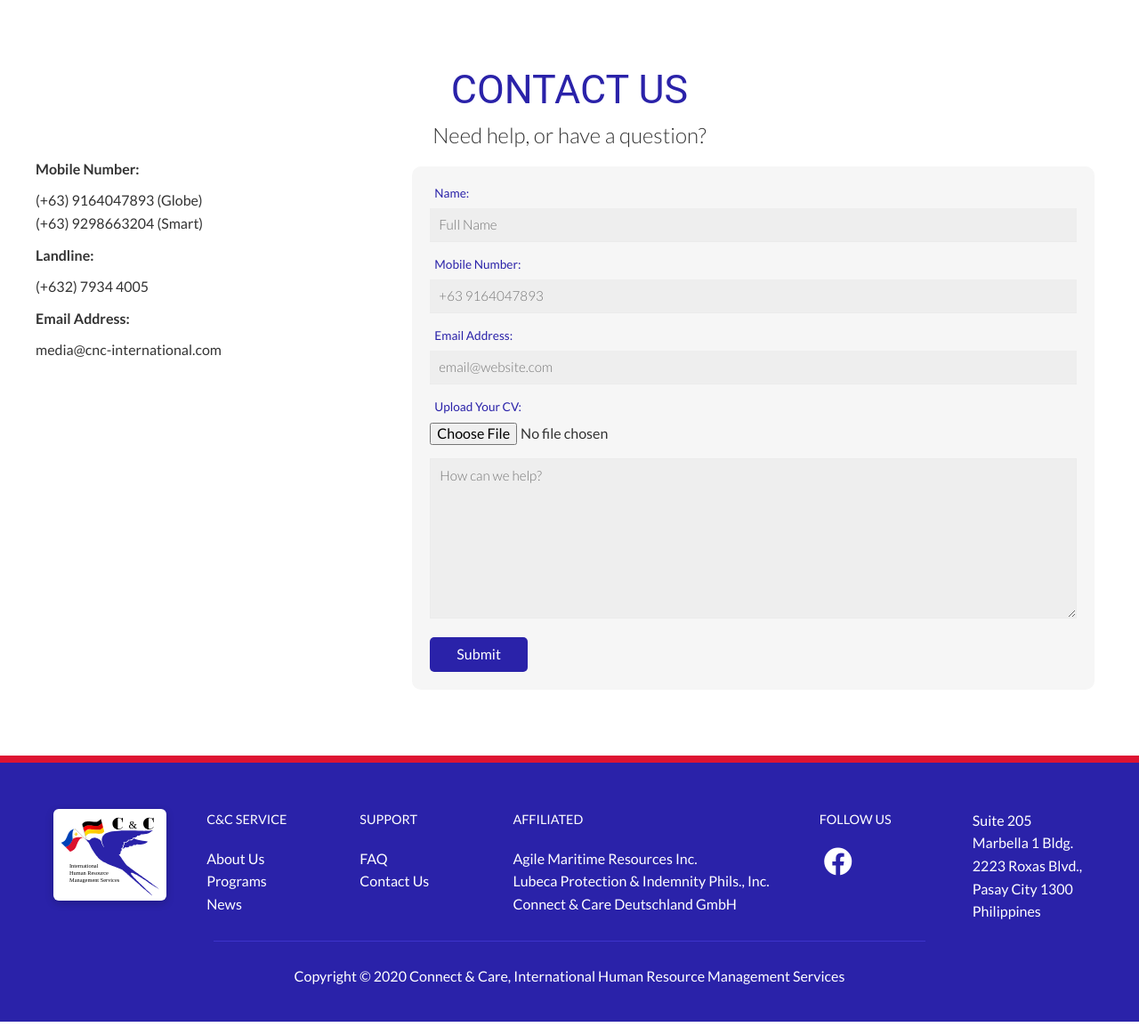
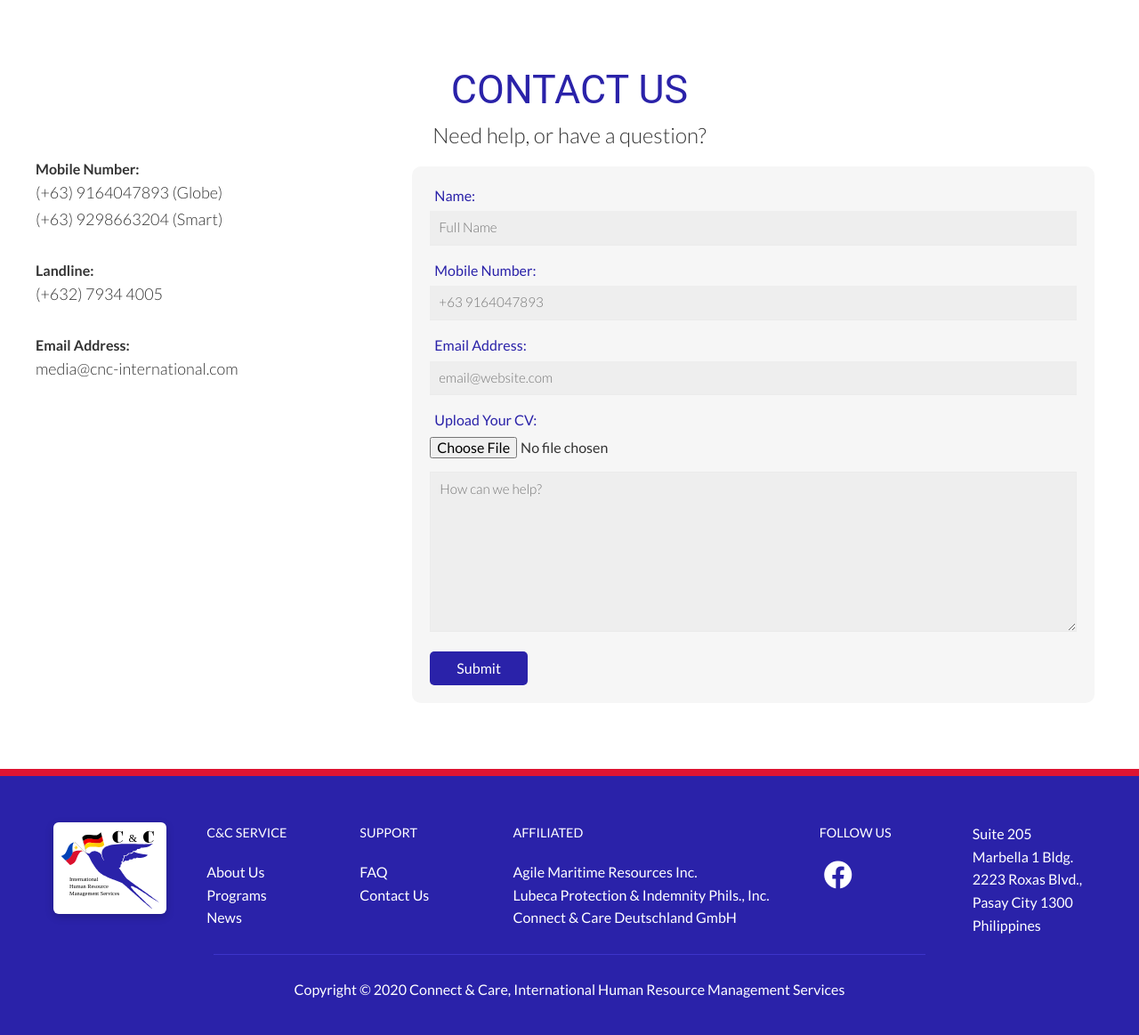
Before and after one commit to odedahay/django-connect-care, a Django app: template templates/contacts/contact_forms.html in a window 1280 px wide. Shown: the part 86-1249 px from the top of the page at 89% size. Run offline with Django 3.2, Linux system fonts and the light colour scheme; the template is opened without the code that fills it, so the values that code supplies are empty.

Commit message:
CSS Updates

```diff
--- a/connect_and_care/static/css/styles.css
+++ b/connect_and_care/static/css/styles.css
@@ -22,6 +22,7 @@
 }
 html {
   scroll-behavior: smooth;
+  color: #333;
 }
 
 body {
@@ -88,7 +89,6 @@ pre {
     width: 165px
   }
 }
-
 
 .site-header .flex {
   justify-content: space-between;
@@ -792,7 +792,8 @@ a.home-faq-btn-red:hover{
 }
 .programs-main__list li{
   margin-left: 1rem;
-  list-style-image:url(/static/icons/check-solid.svg);
+  margin-bottom: .85rem;
+  list-style-image:url(/static/images/icons/check-solid.svg);
 }
 
 .programs-main .grid{
@@ -1212,7 +1213,7 @@ a.home-faq-btn-red:hover{
   padding-bottom: 5px;
   display: block;
   color: var(--primary-color);
-  font-size: .85rem;
+  font-size: 1rem;
   font-weight: 400;
 }
 
--- a/connect_and_care/static/css/utilities.css
+++ b/connect_and_care/static/css/utilities.css
@@ -220,7 +220,12 @@ margin: 0 0 1.8rem;
 .generic-content-container p {
   font-weight: 300;
   line-height: 1.65;
-  margin: 0 0 1.8rem;
+  margin: 0 0 1.8rem 0;
+}
+@media (min-width: 530px) {
+  .generic-content-container p {
+    font-size: 1.125rem;
+  }
 }
 
 @media (max-width: 375px) {
@@ -281,13 +286,14 @@ a.link:hover{
   font-size: 2.2rem;
   font-family: 'Roboto', sans-serif;
   font-weight: 400;
-  text-align: center;
+
 }
 @media (max-width: 375px) {
 .lg-title{
   font-size: 2rem;
   font-family: 'Roboto', sans-serif;
   font-weight: 400;
+  text-align: center;
 }
 }
 
--- a/templates/contacts/contact_forms.html
+++ b/templates/contacts/contact_forms.html
@@ -10,7 +10,7 @@
             <h2 class="text-center">Need help, or have a question?</h2>
 
         </div>
-        <div class="contact-main__wrapper grid">
+        <div class="contact-main__wrapper grid generic-content-container ">
 
             <div class="contact-main__address">
                 <h3>Mobile Number: </h3>
@@ -23,6 +23,7 @@
                 <h3>Email Address:</h3>
                     <p>media@cnc-international.com</p>
             </div>
+
             <div class="contact-main__form" id="email">
                 <!-- <h2>Request a Demo</h2> -->
                 <form action="{% url 'contacts' %}" name="contacts" method="POST" role="form" enctype="multipart/form-data">
```
Lines whose indentation alone changed are shown as unchanged.
